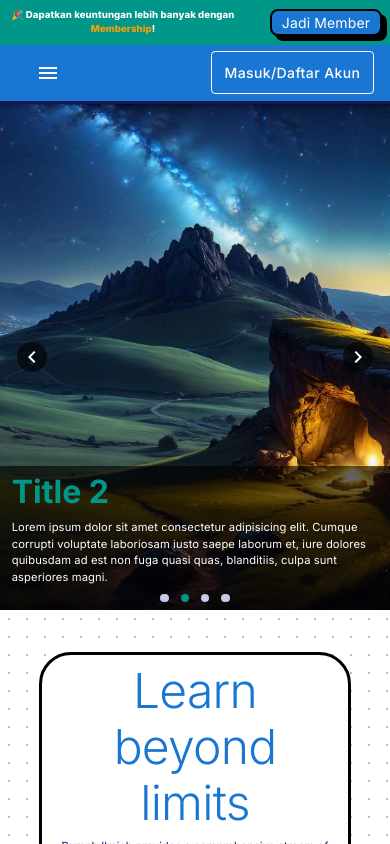
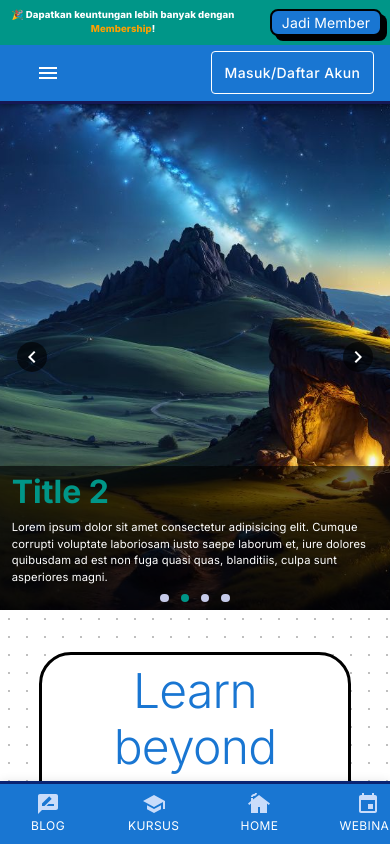
Before and after one commit to 44120N/BRI, a React (Vite) app: page /BRI/test in a window 390 px wide. Shown: the top 844 px of the page. Built offline with nearby package versions, Linux system fonts and the light colour scheme.

Commit message:
navbar mobile changes

```diff
--- a/src/components/Navbar.jsx
+++ b/src/components/Navbar.jsx
@@ -1,13 +1,26 @@
-import React, { useState } from "react";
-import { AppBar, Toolbar, Button as MuiButton, Stack, Icon, IconButton, Collapse } from "@mui/material";
+import { useState } from "react";
+import {
+    AppBar,
+    Toolbar,
+    Button as MuiButton,
+    Stack,
+    Icon,
+    IconButton,
+    Typography,
+    Collapse,
+    Button,
+} from "@mui/material";
 import MenuIcon from "@mui/icons-material/Menu";
 import Drawer from "./Drawer";
 import Dropdown from "./Dropdown";
 import { Link } from "react-router-dom";
 
+import CottageIcon from "@mui/icons-material/Cottage";
 import SchoolIcon from "@mui/icons-material/School";
 import EventIcon from "@mui/icons-material/Event";
 import BookIcon from "@mui/icons-material/MenuBook";
+import RateReviewIcon from "@mui/icons-material/RateReview";
+import AccountCircleIcon from "@mui/icons-material/AccountCircle";
 
 const menuItems = [
     { label: "Home", href: "/BRI/" },
@@ -15,9 +28,25 @@ const menuItems = [
     {
         label: "Study",
         dropdown: [
-            { label: "Kursus Online", desc: "Belajar di mana saja, kapan saja", icon: <SchoolIcon />, link: "/BRI/course" },
-            { label: "Webinar & Workshop", desc: "Belajar melalui event premium", icon: <EventIcon />, badge: "Rekomendasi", link: "/BRI/webinar" },
-            { label: "Alur Pembelajaran", desc: "Belajar secara terstruktur dengan silabus", icon: <BookIcon />, link: "/BRI/alur" },
+            {
+                label: "Kursus Online",
+                desc: "Belajar di mana saja, kapan saja",
+                icon: <SchoolIcon />,
+                link: "/BRI/course",
+            },
+            {
+                label: "Webinar & Workshop",
+                desc: "Belajar melalui event premium",
+                icon: <EventIcon />,
+                badge: "Rekomendasi",
+                link: "/BRI/webinar",
+            },
+            {
+                label: "Alur Pembelajaran",
+                desc: "Belajar secara terstruktur dengan silabus",
+                icon: <BookIcon />,
+                link: "/BRI/alur",
+            },
         ],
     },
 ];
@@ -26,11 +55,26 @@ const NavButtons = ({ sx }) => (
     <Stack direction="row" gap={2} sx={sx}>
         {menuItems.map(({ label, href, dropdown }) =>
             dropdown ? (
-                <Dropdown key={label} bgcolor="primary.main" color="#fff" bdcolor="#000" items={dropdown}>
+                <Dropdown
+                    key={label}
+                    bgcolor="primary.main"
+                    color="#fff"
+                    bdcolor="#000"
+                    items={dropdown}
+                >
                     {label}
                 </Dropdown>
             ) : (
-                <MuiButton key={label} color="inherit" component={Link} to={href} sx={{ textTransform: "capitalize", "&:hover": { color: "quaternary.main" } }}>
+                <MuiButton
+                    key={label}
+                    color="inherit"
+                    component={Link}
+                    to={href}
+                    sx={{
+                        textTransform: "capitalize",
+                        "&:hover": { color: "quaternary.main" },
+                    }}
+                >
                     {label}
                 </MuiButton>
             )
@@ -45,31 +89,173 @@ export default function Navbar() {
     return (
         <>
             {/* Mobile Drawer */}
-            <Drawer active={mobileOpen} setActive={setMobileOpen} title="Menu" bgcolor="primary.main" color="#fff" bdcolor="#000" list={menuItems}/>
+            <Drawer
+                active={mobileOpen}
+                setActive={setMobileOpen}
+                title="Menu"
+                bgcolor="primary.main"
+                color="#fff"
+                bdcolor="#000"
+                list={menuItems}
+            />
 
             {/* Top Navbar */}
-            <AppBar position="sticky" sx={{ bgcolor: "primary.main", boxShadow: "none", borderBottom: "3px solid", borderColor: "black_blue.main", color: "#fff" }}>
-                <Toolbar sx={{justifyContent:"space-between"}}>
+            <AppBar
+                position="sticky"
+                sx={{
+                    bgcolor: "primary.main",
+                    boxShadow: "none",
+                    borderBottom: "3px solid",
+                    borderColor: "black_blue.main",
+                    color: "#fff",
+                }}
+            >
+                <Toolbar sx={{ justifyContent: "space-between" }}>
                     {/* Mobile Menu Button */}
-                    <MuiButton color="#fff" bgcolor="primary.main" bdcolor="#000" onClick={() => setMobileOpen(true)} sx={{ display: { xs: "flex", sm: "none" }, p: 1 }}>
+                    <MuiButton
+                        color="#fff"
+                        bgcolor="primary.main"
+                        bdcolor="#000"
+                        onClick={() => setMobileOpen(true)}
+                        sx={{ display: { xs: "flex", sm: "none" }, p: 1 }}
+                    >
                         <MenuIcon />
                     </MuiButton>
 
-                    <Stack sx={{ display: { xs: "block", sm: "flex" }, flexGrow: {xs:0, sm:1} }} direction="row" justifyContent="space-around" alignItems="center">
+                    <Stack
+                        sx={{
+                            display: { xs: "block", sm: "flex" },
+                            flexGrow: { xs: 0, sm: 1 },
+                        }}
+                        direction="row"
+                        justifyContent="space-around"
+                        alignItems="center"
+                    >
                         {/* Logo */}
-                        <IconButton color="inherit" sx={{ p: "1vh 1.5vh", display: { xs: "none", sm: "block" }, }} >
+                        <IconButton
+                            color="inherit"
+                            sx={{
+                                p: "1vh 1.5vh",
+                                display: { xs: "none", sm: "block" },
+                            }}
+                        >
                             <Icon sx={{ height: "5vh" }}>
-                                <img src="/BRI/putih.svg" style={{ maxHeight: "5vh" }} alt="Rumah Ilmiah" />
+                                <img
+                                    src="/BRI/putih.svg"
+                                    style={{ maxHeight: "5vh" }}
+                                    alt="Rumah Ilmiah"
+                                />
                             </Icon>
                         </IconButton>
 
                         {/* Desktop Navigation */}
-                        <NavButtons sx={{ display: { xs: "none", sm: "block" } }} />
+                        <NavButtons
+                            sx={{ display: { xs: "none", sm: "block" } }}
+                        />
 
                         {/* Login Button */}
-                        <MuiButton color="inherit" variant="outlined" component={Link} sx={{ textTransform: "capitalize", p: "1vh 1.5vh" }} to="/BRI/login">
+                        <MuiButton
+                            color="inherit"
+                            variant="outlined"
+                            component={Link}
+                            sx={{ textTransform: "capitalize", p: "1vh 1.5vh" }}
+                            to="/BRI/login"
+                        >
                             Masuk/Daftar Akun
                         </MuiButton>
+                    </Stack>
+                </Toolbar>
+            </AppBar>
+
+            {/* Bottom Navbar */}
+            <AppBar
+                position="fixed"
+                color="primary"
+                sx={{
+                    top: "auto",
+                    bottom: 0,
+                    borderTop: "3px solid",
+                    borderColor: "kurai_ao.main",
+                    display: { xs: "flex", sm: "none" },
+                }}
+            >
+                <Toolbar>
+                    <Stack direction="row" gap={5}>
+                        <Button
+                            sx={{
+                                display: { xs: "flex", sm: "none" },
+                                p: 1,
+                                justifyContent: "center",
+                                flexDirection: "column",
+                                alignItems: "center",
+                            }}
+                            color="inherit"
+                            component={Link}
+                            to="/BRI/"
+                        >
+                            <RateReviewIcon color="white" />
+                            <Typography variant="caption">Blog</Typography>
+                        </Button>
+                        <Button
+                            sx={{
+                                display: { xs: "flex", sm: "none" },
+                                p: 1,
+                                justifyContent: "center",
+                                flexDirection: "column",
+                                alignItems: "center",
+                            }}
+                            color="inherit"
+                            component={Link}
+                            to="/BRI/course"
+                        >
+                            <SchoolIcon color="white" />
+                            <Typography variant="caption">Kursus</Typography>
+                        </Button>
+                        <Button
+                            sx={{
+                                display: { xs: "flex", sm: "none" },
+                                p: 1,
+                                justifyContent: "center",
+                                flexDirection: "column",
+                                alignItems: "center",
+                            }}
+                            color="inherit"
+                            component={Link}
+                            to="/BRI/"
+                        >
+                            <CottageIcon color="white" />
+                            <Typography variant="caption">Home</Typography>
+                        </Button>
+                        <Button
+                            sx={{
+                                display: { xs: "flex", sm: "none" },
+                                p: 1,
+                                justifyContent: "center",
+                                flexDirection: "column",
+                                alignItems: "center",
+                            }}
+                            color="inherit"
+                            component={Link}
+                            to="/BRI/"
+                        >
+                            <EventIcon color="white" />
+                            <Typography variant="caption">Webinar</Typography>
+                        </Button>
+                        <Button
+                            sx={{
+                                display: { xs: "flex", sm: "none" },
+                                p: 1,
+                                justifyContent: "center",
+                                flexDirection: "column",
+                                alignItems: "center",
+                            }}
+                            color="inherit"
+                            component={Link}
+                            to="/BRI/"
+                        >
+                            <AccountCircleIcon color="white" />
+                            <Typography variant="caption">Account</Typography>
+                        </Button>
                     </Stack>
                 </Toolbar>
             </AppBar>
```
